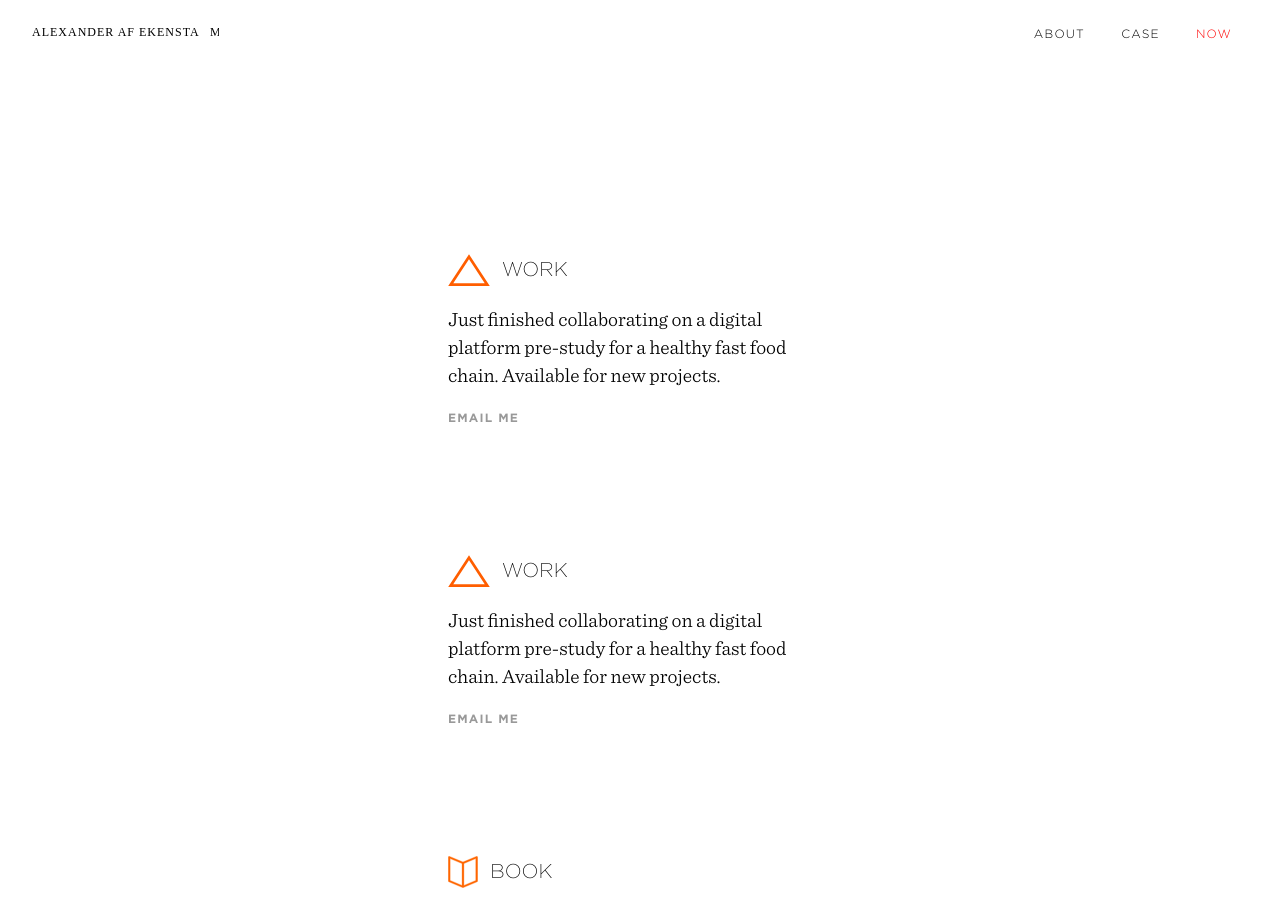
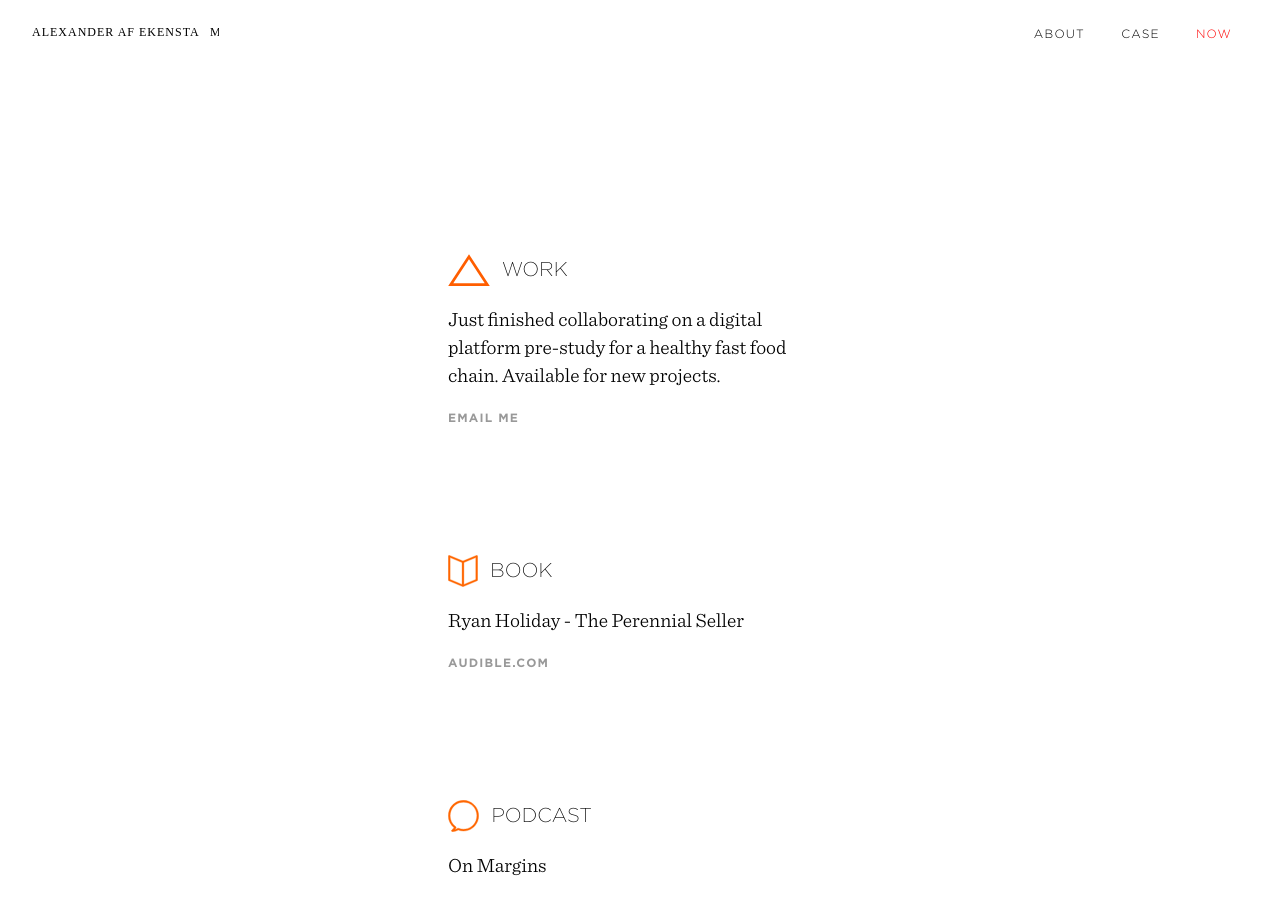
Before and after one commit to afekenstam/afekenst.am, a Jekyll site: the page built from _pages/now.md, in a window 1280 px wide and 900 px high, scrolled down 306 px. Built offline with Jekyll 4.4.1, drawn with Linux system fonts in a browser that asks for light colours; nearby versions of some CDN libraries; a script that is not in the unit is left out.

Commit message:
Remove duplicated item

```diff
--- a/_pages/now.md
+++ b/_pages/now.md
@@ -10,12 +10,6 @@ permalink: /now
     <p class="f7 fw6 silver ttu gotham-bold tracked">BASED ON <a href="https://nownownow.com/p/wMyz" target="_blank" class="silver">NOWNOWNOW</a></p>
   </div>
   <div class="w-100 w-40-ns center tl ph5-ns">
-    <a href="mailto:alex@afekenst.am" class="db link pv4 pv5-ns" target="_blank">
-      <img src="/assets/images/icons/work.svg" class="h2 pr2 dib v-mid">
-      <h5 class="f4 fw5 ttu dib v-mid ma0 gotham-extralight">Work</h5>
-      <p class="f4 fw3 sentinel-light">Just finished collaborating on a digital platform pre-study for a healthy fast food chain. Available for new projects.</p>
-      <span class="db f7 silver ttu gotham-bold tracked">Email me</span>
-    </a>
     {% for item in site.data.now %}
       <a href="{{ item.cta_url }}" rel="nofollow" title="{{ item.cta }}" class="db link pv4 pv5-ns" target="_blank">
         <img src="{{ item.picture }}" alt="{{ item.cta }}" class="h2 pr2 dib v-mid">
```
